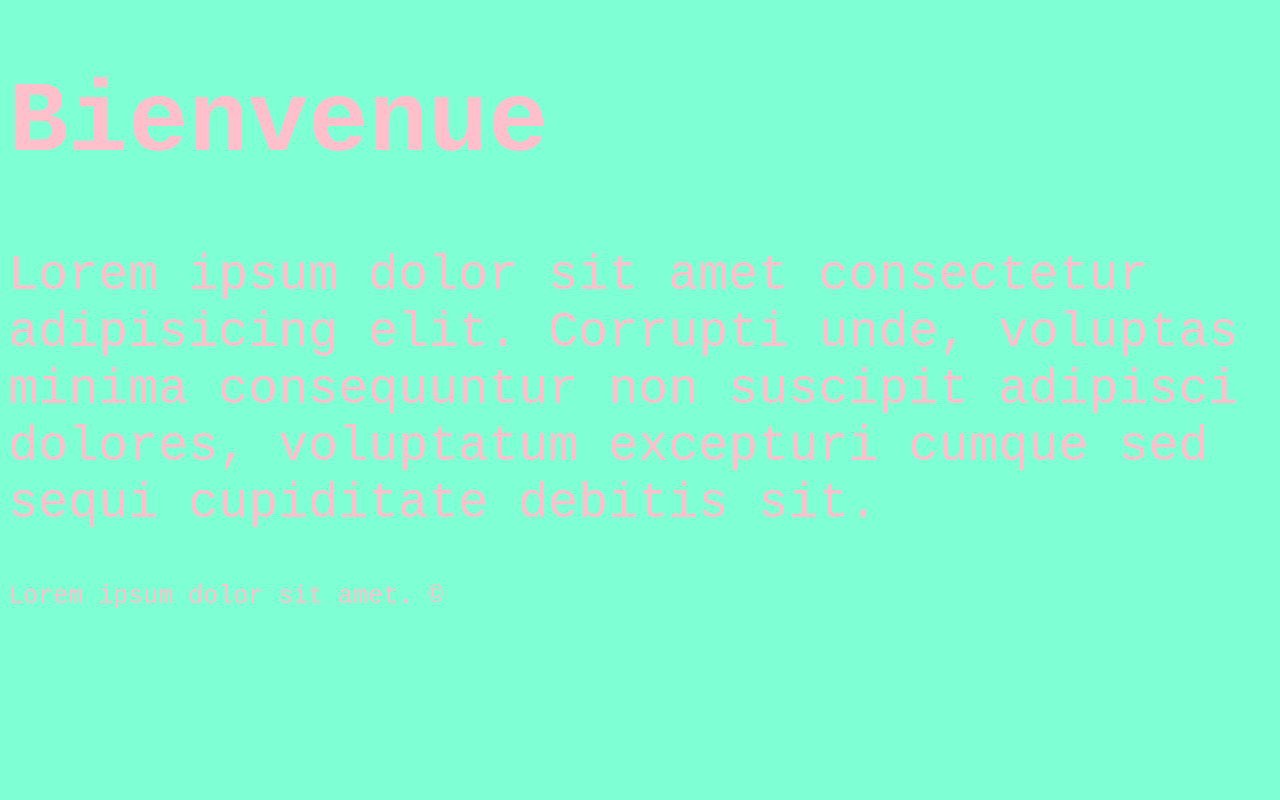
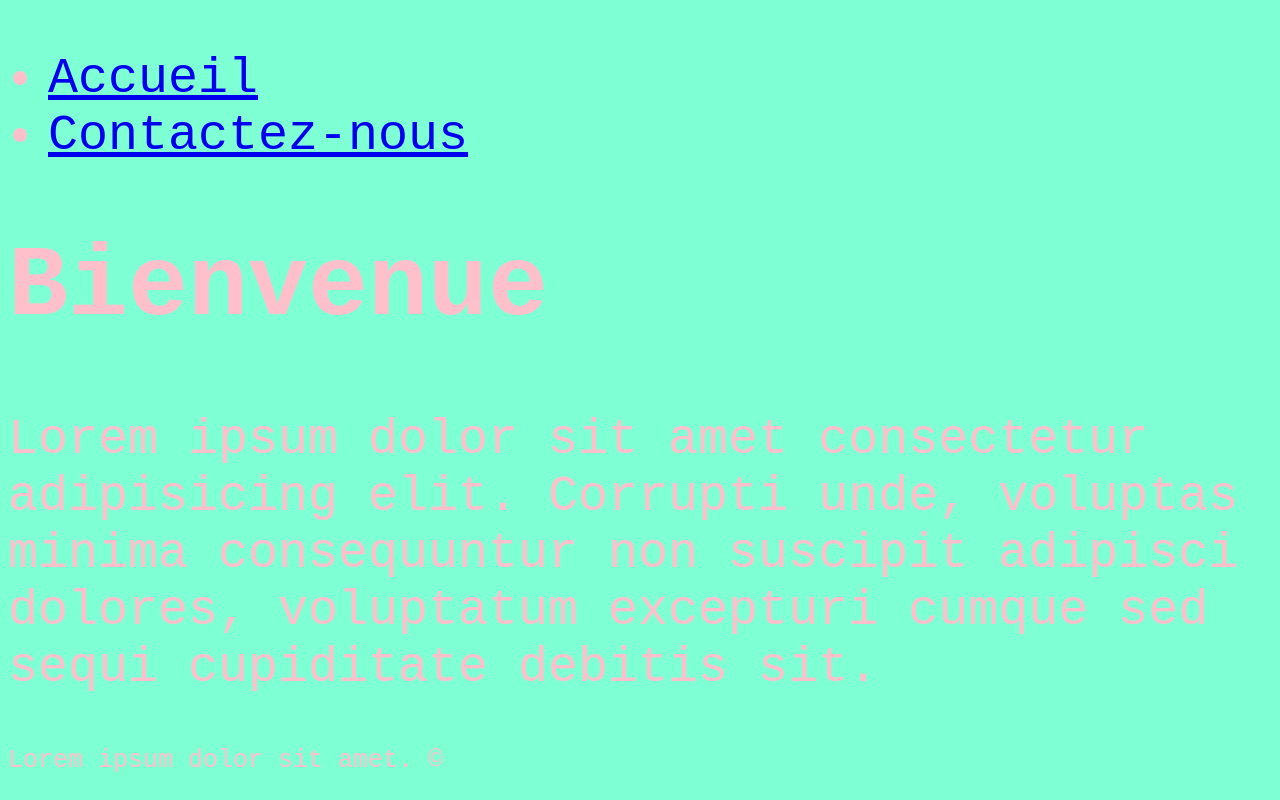
Before and after one commit to njmomasso/EDW5-projet1, a plain HTML site: page index.html in a window 1280 px wide. Drawn offline with Linux system fonts and the light colour scheme.

Commit message:
Ajout de la navigation sur la page d'accueil

```diff
--- a/index.html
+++ b/index.html
@@ -7,6 +7,14 @@
     <link rel="stylesheet" href="style.css">
 </head>
 <body>
+        <header>
+        <nav>
+            <ul>
+                <li><a href="index.html">Accueil</a></li>
+                <li><a href="contactUs.html">Contactez-nous</a></li>
+            </ul>
+        </nav>
+    </header>
     <h1>Bienvenue</h1>
     <p>Lorem ipsum dolor sit amet consectetur adipisicing elit. Corrupti unde, voluptas minima consequuntur non suscipit adipisci dolores, voluptatum excepturi cumque sed sequi cupiditate debitis sit.</p>
         <footer>
```
